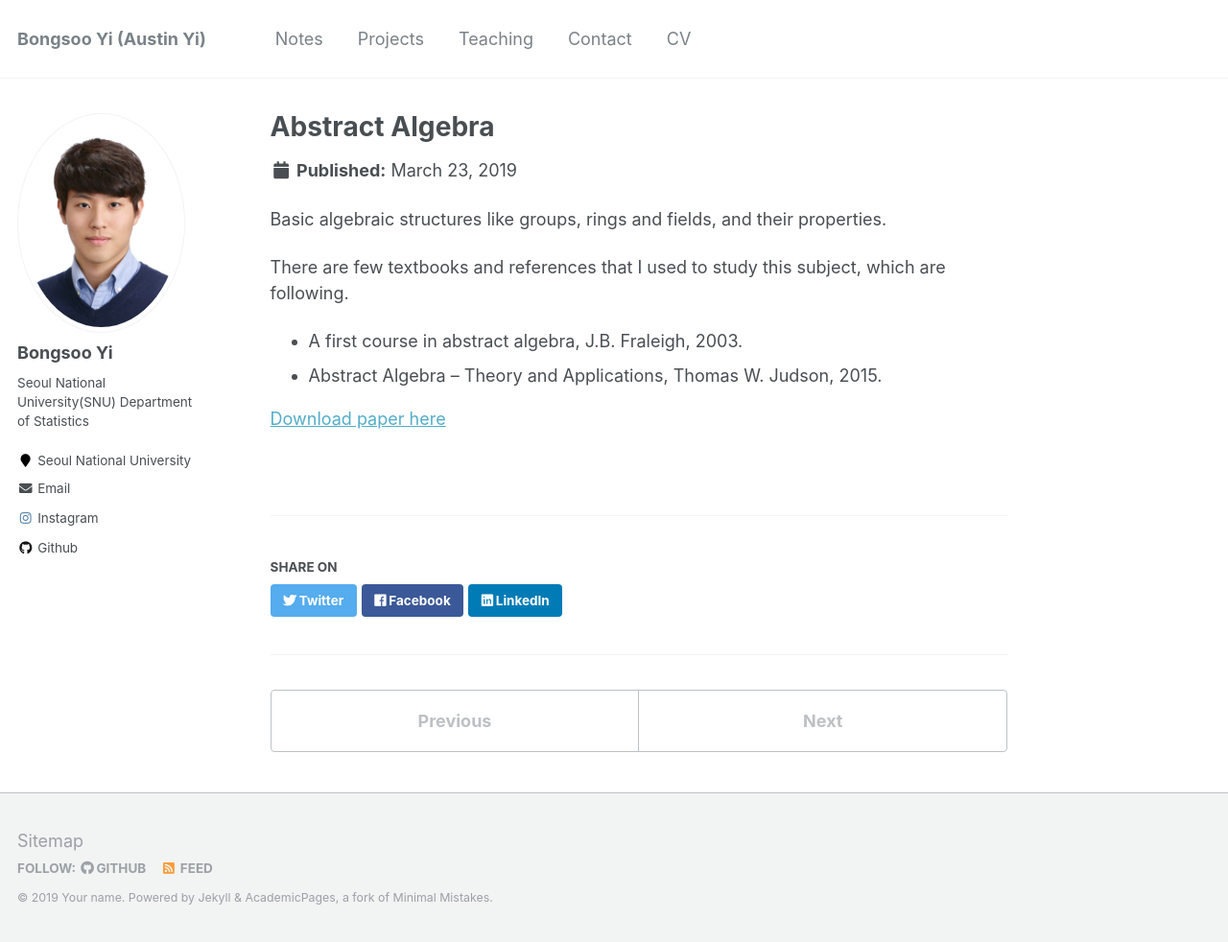
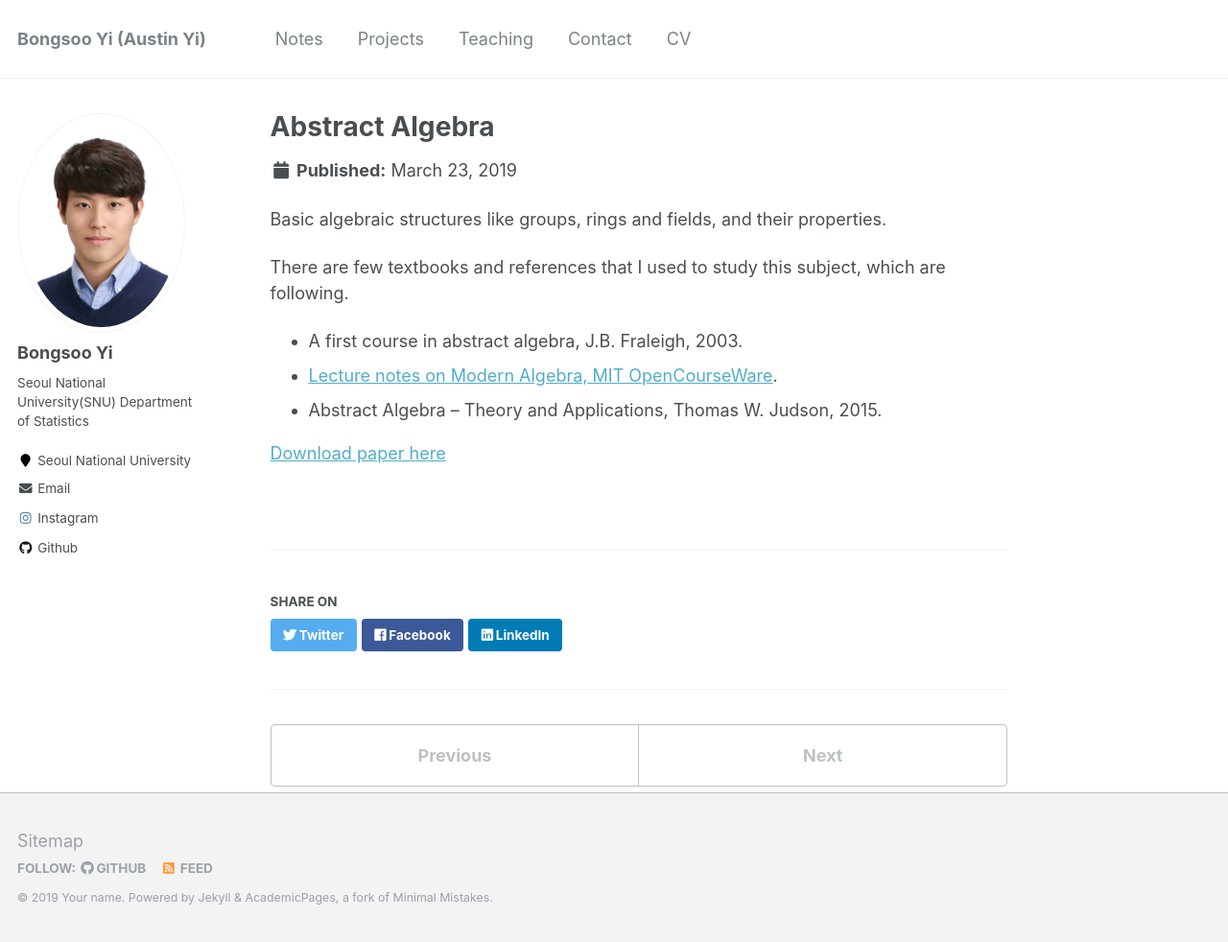
Before and after one commit to austinyi/austinyi.github.io, a Jekyll site: the page built from _publications/2019-03-23-abstractalgebra.md, in a window 1280 px wide and 982 px high. Shown: the whole window at 96% size. Built offline with Jekyll 4.4.1, drawn with Linux system fonts in a browser that asks for light colours.

Commit message:
Update 2019-03-23-abstractalgebra.md

```diff
--- a/_publications/2019-03-23-abstractalgebra.md
+++ b/_publications/2019-03-23-abstractalgebra.md
@@ -12,6 +12,7 @@ Basic algebraic structures like groups, rings and fields, and their properties.
 
 There are few textbooks and references that I used to study this subject, which are following.
 * A first course in abstract algebra, J.B. Fraleigh, 2003.
+* [Lecture notes on Modern Algebra, MIT OpenCourseWare](https://ocw.mit.edu/courses/mathematics/18-703-modern-algebra-spring-2013/lecture-notes/).
 * Abstract Algebra – Theory and Applications, Thomas W. Judson, 2015.
 
 
```
